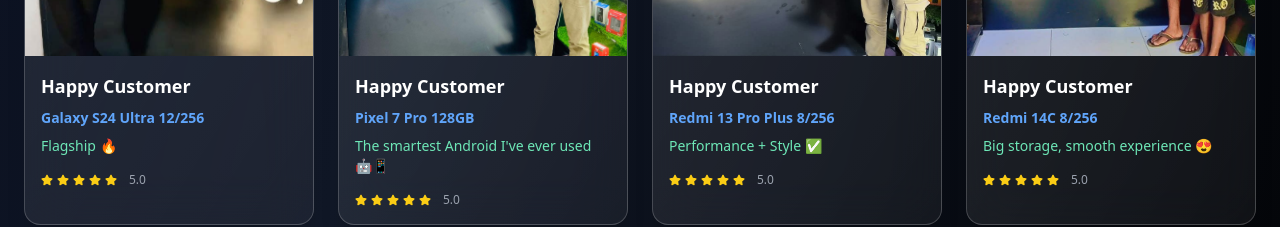
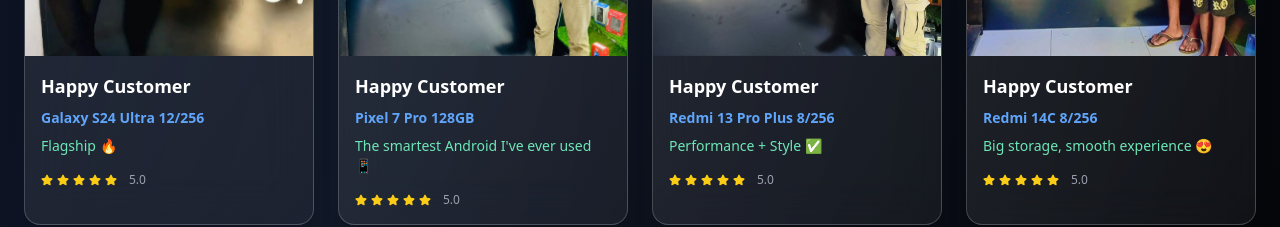
Before and after one commit to IT21182914/Tech-Spot-Official, a React (Create React App) app: page /testimonials in a window 1280 px wide. Shown: the part 3620-3847 px from the top of the page. Built offline with nearby package versions, Linux system fonts and the light colour scheme.

Commit message:
Pixel 7 Pro

```diff
--- a/src/pages/Testimonials.jsx
+++ b/src/pages/Testimonials.jsx
@@ -136,7 +136,7 @@ const HAPPY_CUSTOMERS = [
     src: "/images/HappyCustomers/Happy Customer Pixel 7 Pro 128GB.jpg",
     name: "Happy Customer",
     phone: "Pixel 7 Pro 128GB",
-    note: "The smartest Android I've ever used 🤖📱",
+    note: "The smartest Android I've ever used 📱",
     satisfaction: "Superb",
   },
 
```
